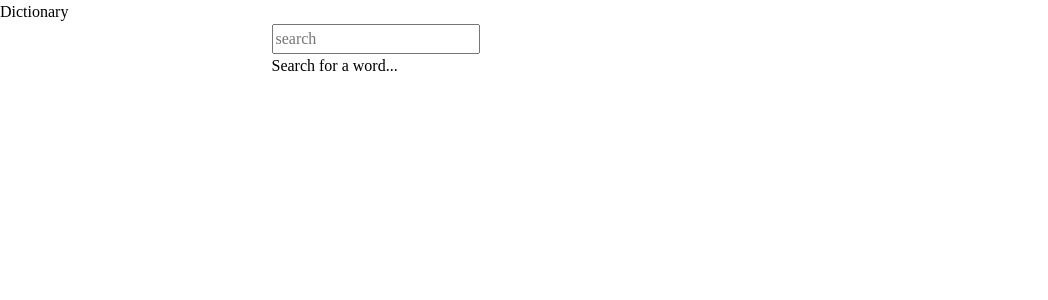
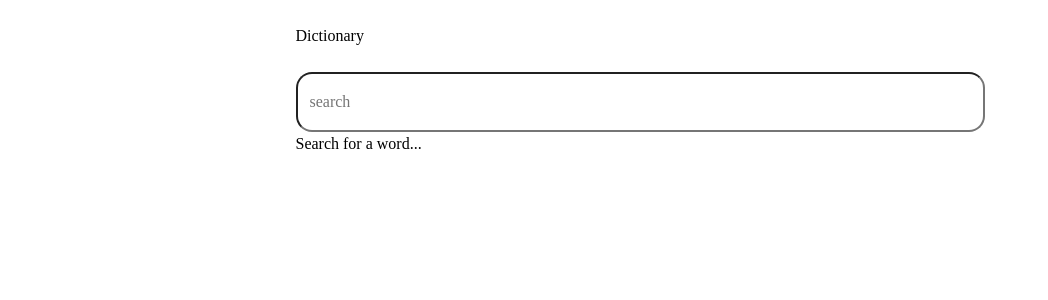
Before and after one commit to dianajohnson13/dictionary, a React (Create React App) app: page / in a window 1280 px wide. Shown: the top 300 px of the page, without its empty margins (0-1048 px from the left). Built offline with nearby package versions, Linux system fonts and the light colour scheme.

Commit message:
misc styling

```diff
--- a/src/App.css
+++ b/src/App.css
@@ -2,7 +2,20 @@
   text-align: left;
 }
 
-.main {
+header {
   max-width: 737px;
   margin: auto;
+  padding: 1.5rem;
 }
+
+main {
+  max-width: 737px;
+  margin: auto;
+  padding: 0 1.5rem;
+}
+
+.search {
+  padding: 1rem .75rem;
+  border-radius: 1rem;
+  width: 100%;
+}
--- a/src/App.js
+++ b/src/App.js
@@ -16,8 +16,13 @@ function App() {
       <header>
         <p>Dictionary</p>
       </header>
-      <main className="main">
-          <input type="text" placeholder='search' onKeyDown={handleSearch}/>
+      <main>
+          <input
+            className="search"
+            type="text"
+            placeholder="search"
+            onKeyDown={handleSearch}
+          />
           <DictionaryPage word={word} />
       </main>
       {/* TO-DO: footer */}
```
